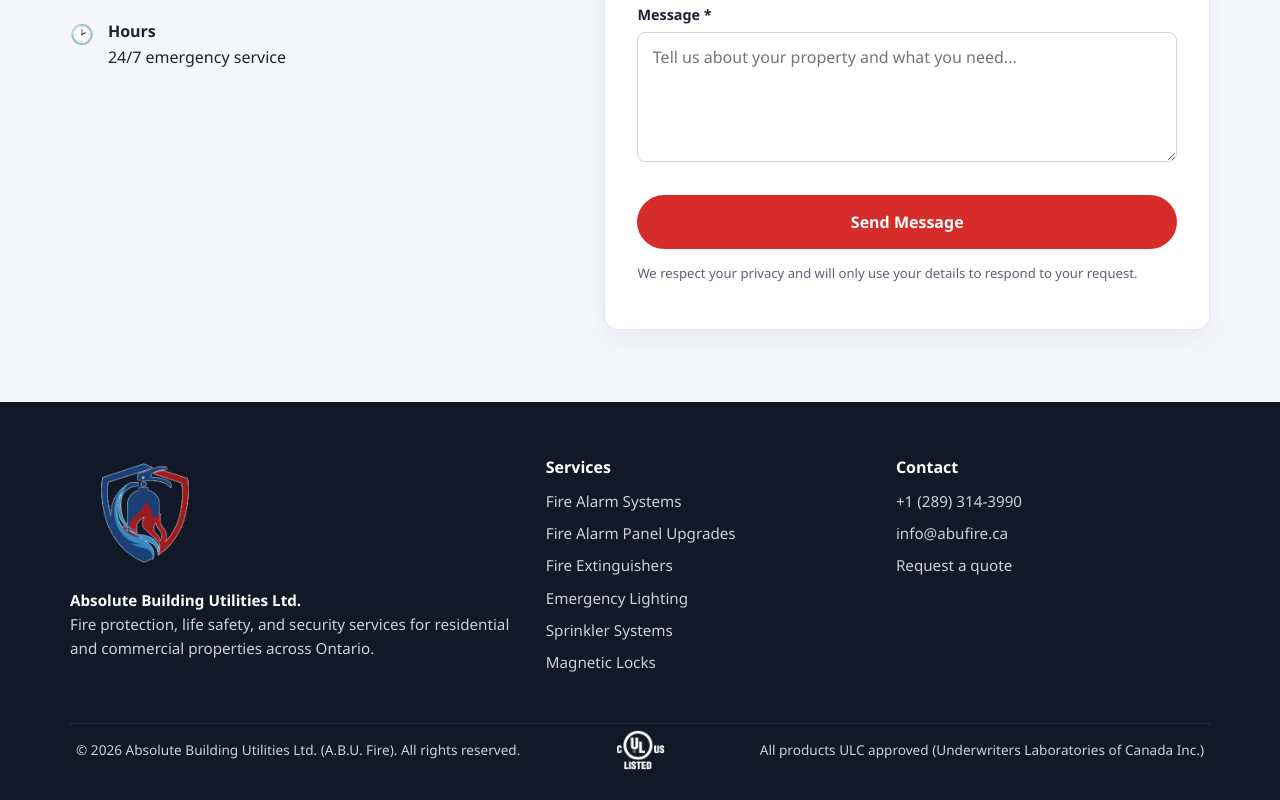
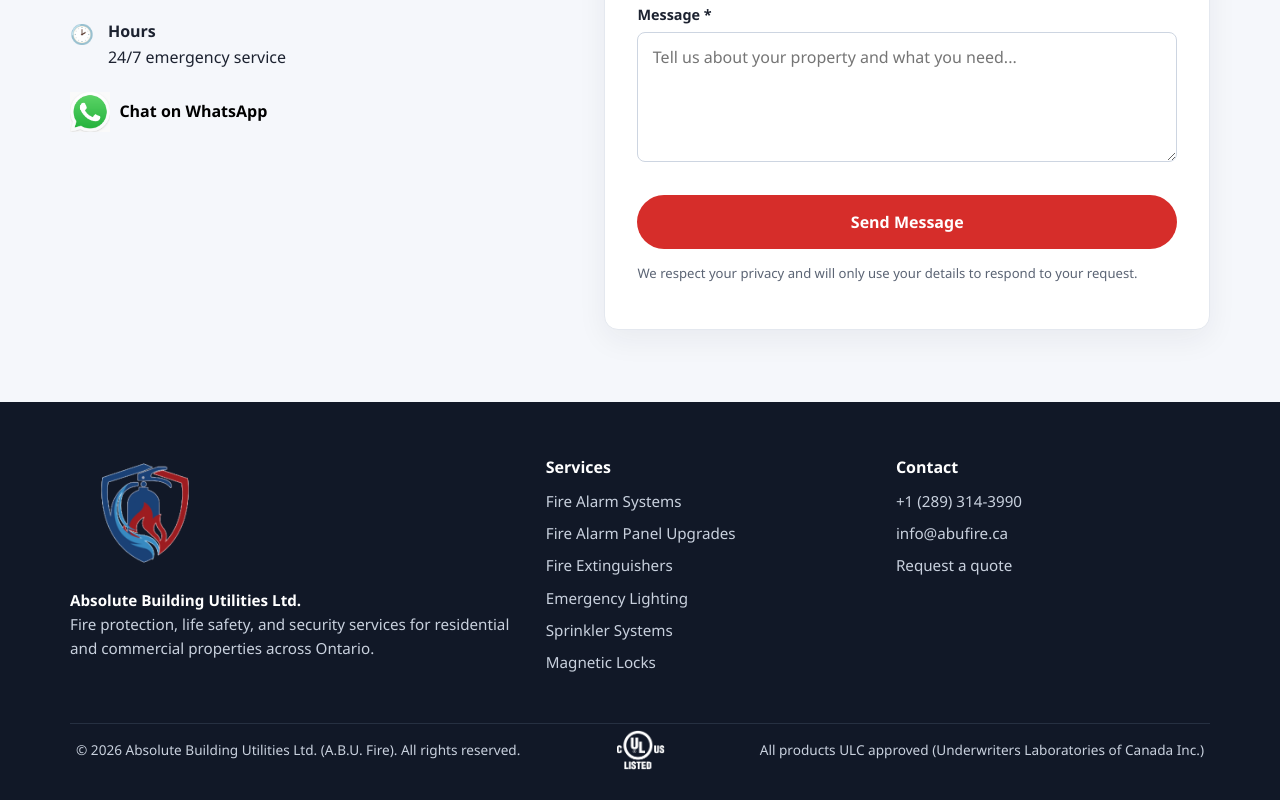
Before and after one commit to v31hash/abufire-site, a plain HTML site: page index.html in a window 1280 px wide. Shown: the part 3695-4495 px from the top of the page. Drawn offline with Linux system fonts and the light colour scheme.

Commit message:
Added whatsapp chat btn

```diff
--- a/css/index.css
+++ b/css/index.css
@@ -105,11 +105,31 @@ section {
 .btn-red:hover {
   background: var(--red-dark);
 }
+.btn-whatsapp {
+  display: inline-flex;
+  align-items: center;
+  gap: .6rem;
+  font-weight: 700;
+  cursor: pointer;
+  font-size: 1rem;
+  font-family: inherit;
+  color: black;
+  text-decoration: none;
+}
+.btn-whatsapp img {
+  height: 40px;
+  width: auto;
+}
+.btn-whatsapp:hover {
+  color: #11552e;
+}
 .btn-outline {
   border-color: #fff;
   color: #fff;
   background: transparent;
 }
+
+
 .btn-outline:hover {
   background: #fff;
   color: var(--blue-dark);
--- a/index.html
+++ b/index.html
@@ -170,6 +170,7 @@
             <div class="item"><i>&#9993;</i><div><strong>Email</strong><br><a href="mailto:info@abufire.ca">info@abufire.ca</a></div></div>
             <div class="item"><i>&#128205;</i><div><strong>Service Area</strong><br>Across Ontario</div></div>
             <div class="item"><i>&#128337;</i><div><strong>Hours</strong><br>24/7 emergency service</div></div>
+            <div class="item"><a class="btn-whatsapp" href="https://wa.me/12893143990?text=Hi%20Abu%20Fire%2C%20I%27d%20like%20to%20request%20a%20quote" target="_blank" rel="noopener"><img src="assets/whatsapp2.png" alt="Chat on WhatsApp">Chat on WhatsApp</a></div>
           </div>
 
           <form class="contact" id="contactForm" action="https://formspree.io/f/mgakadvd" method="POST" novalidate>
```
Also changed, not shown: assets/whatsapp.png (added), assets/whatsapp2.png (added).
